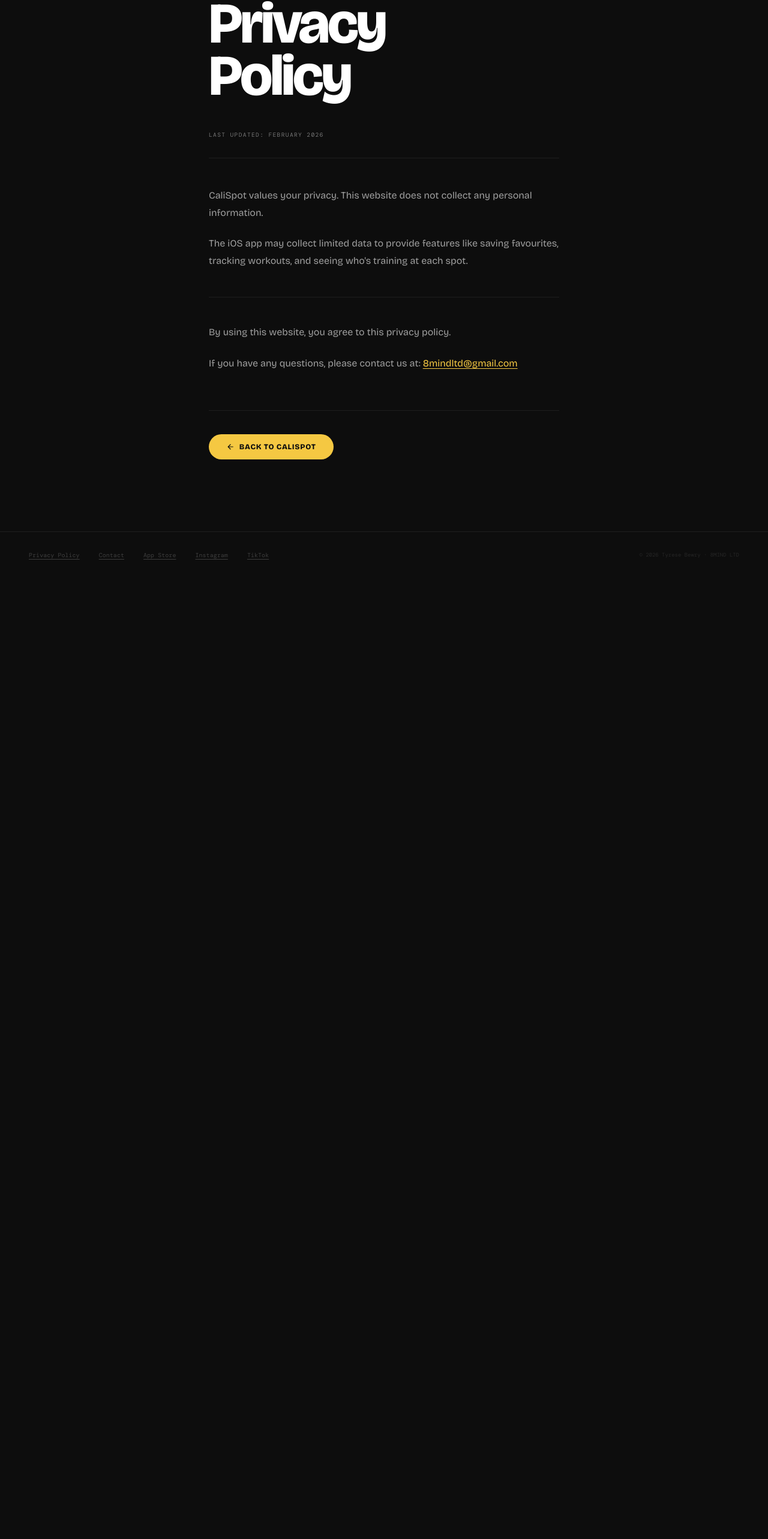
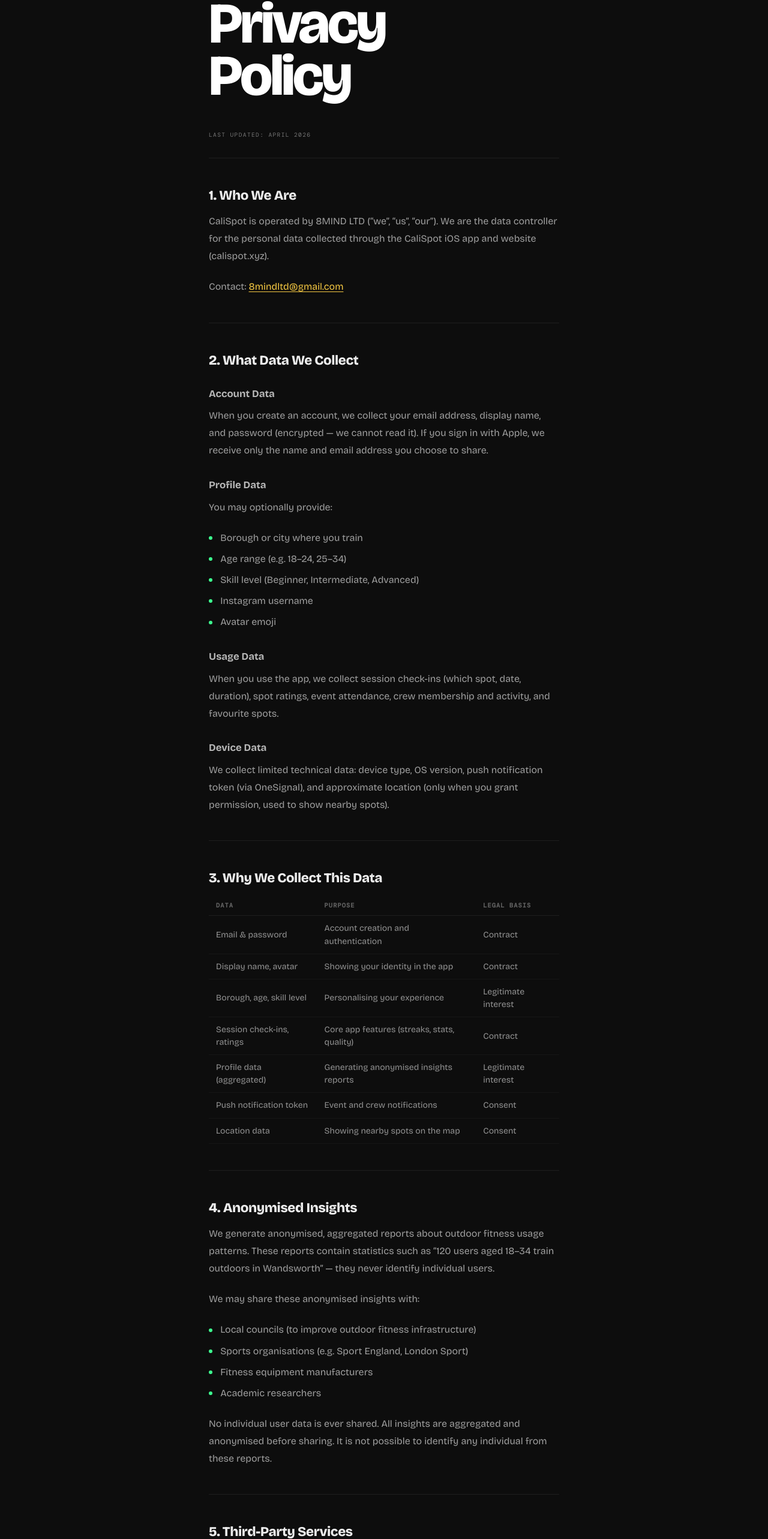
Before and after one commit to tyrese7691/calispot-web, a Next.js app: page /privacy in a window 1280 px wide. Shown: the part 186-2752 px from the top of the page at 60% size. Before the commit the page ends 1150 px from the top, so only its background shows below. Built offline with nearby package versions, Linux system fonts and the light colour scheme.

Commit message:
Website update

```diff
--- a/pages/privacy.js
+++ b/pages/privacy.js
@@ -1,8 +1,6 @@
 import Head from "next/head";
 import Link from "next/link";
-
 const FONTS = "https://fonts.googleapis.com/css2?family=Bricolage+Grotesque:opsz,wght@12..96,400;12..96,700;12..96,800;12..96,900&family=DM+Mono:wght@400;500&display=swap";
-
 export default function Privacy() {
   return (
     <>
@@ -13,7 +11,6 @@
         <link rel="preconnect" href="https://fonts.gstatic.com" crossOrigin="true" />
         <link href={FONTS} rel="stylesheet" />
       </Head>
-
       <style>{`
         *,*::before,*::after{box-sizing:border-box;margin:0;padding:0}
         :root{
@@ -25,8 +22,6 @@
         }
         html{scroll-behavior:smooth}
         body{background:var(--bg);color:var(--w);font-family:var(--font);overflow-x:hidden;min-height:100vh}
-
-        /* NAV — same as index */
         nav{display:flex;align-items:center;justify-content:space-between;padding:0 48px;height:68px;border-bottom:1px solid var(--bd);background:rgba(10,10,10,.92);backdrop-filter:blur(24px);-webkit-backdrop-filter:blur(24px);position:sticky;top:0;z-index:900}
         .nl{display:flex;align-items:center;gap:10px;text-decoration:none}
         .nl-logo{width:51px;height:51px;border-radius:50%;overflow:hidden;background:#fff;flex-shrink:0}
@@ -34,48 +29,33 @@
         .nl-name{font-size:1rem;font-weight:800;letter-spacing:-.02em;color:var(--w)}
         .nbtn{display:inline-flex;align-items:center;gap:6px;background:var(--y);color:#0d0d0d;font-size:.75rem;font-weight:800;letter-spacing:.06em;text-transform:uppercase;padding:.6rem 1.4rem;border-radius:50px;text-decoration:none;transition:transform .2s,box-shadow .2s}
         .nbtn:hover{transform:scale(1.05);box-shadow:0 0 28px rgba(245,200,66,.5)}
-
-        /* PAGE */
         .wrap{max-width:680px;margin:0 auto;padding:80px 48px 120px}
-
-        /* EYEBROW */
         .eyb{font-family:var(--mono);font-size:.62rem;letter-spacing:.22em;text-transform:uppercase;color:var(--y);margin-bottom:1.4rem;display:flex;align-items:center;gap:.7rem}
         .eyb::before{content:'';width:24px;height:1px;background:var(--y);flex-shrink:0}
-
-        /* TITLE */
         h1{font-size:clamp(3rem,8vw,6rem);font-weight:900;line-height:.9;letter-spacing:-.04em;color:#fff;margin-bottom:3rem}
-
-        /* LOGO MARK */
-        .logo-mark{display:flex;align-items:center;gap:12px;margin-bottom:3.5rem}
-        .logo-mark img{height:52px;width:52px;border-radius:50%;object-fit:cover;background:#fff}
-        .logo-mark-name{font-size:1.2rem;font-weight:900;letter-spacing:-.03em;color:rgba(255,255,255,.3)}
-
-        /* METADATA */
         .meta{font-family:var(--mono);font-size:.6rem;letter-spacing:.14em;text-transform:uppercase;color:var(--wm);margin-bottom:3rem;padding-bottom:2rem;border-bottom:1px solid var(--bd)}
-
-        /* BODY COPY */
         .body p{font-size:1rem;font-weight:400;line-height:1.8;color:rgba(255,255,255,.6);margin-bottom:1.4rem}
         .body p:last-child{margin-bottom:0}
         .body a{color:var(--y);text-decoration:underline;text-underline-offset:3px;transition:opacity .15s}
         .body a:hover{opacity:.75}
-
-        /* SECTION DIVIDERS */
+        .body h2{font-size:1.4rem;font-weight:800;color:var(--w);margin-top:3rem;margin-bottom:1rem;letter-spacing:-.02em}
+        .body h3{font-size:1.05rem;font-weight:700;color:rgba(255,255,255,.7);margin-top:2rem;margin-bottom:.8rem}
+        .body ul{list-style:none;margin-bottom:1.4rem}
+        .body ul li{font-size:1rem;line-height:1.8;color:rgba(255,255,255,.6);padding-left:1.2rem;position:relative;margin-bottom:.4rem}
+        .body ul li::before{content:'';position:absolute;left:0;top:.7em;width:6px;height:6px;border-radius:50%;background:var(--g)}
+        .body table{width:100%;border-collapse:collapse;margin-bottom:1.8rem;font-size:.88rem}
+        .body th{text-align:left;padding:10px 12px;color:rgba(255,255,255,.35);font-family:var(--mono);font-size:.65rem;letter-spacing:.1em;text-transform:uppercase;border-bottom:1px solid var(--bd)}
+        .body td{padding:10px 12px;color:rgba(255,255,255,.55);border-bottom:1px solid rgba(255,255,255,.04);line-height:1.5}
         .divider{height:1px;background:var(--bd);margin:2.8rem 0}
-
-        /* BACK BUTTON */
         .back-wrap{margin-top:4rem;padding-top:2.4rem;border-top:1px solid var(--bd)}
         .back-btn{display:inline-flex;align-items:center;gap:8px;color:#0d0d0d;background:var(--y);font-size:.78rem;font-weight:800;letter-spacing:.06em;text-transform:uppercase;padding:.85rem 1.8rem;border-radius:50px;text-decoration:none;transition:transform .2s,box-shadow .2s}
         .back-btn:hover{transform:translateY(-2px);box-shadow:0 12px 36px rgba(245,200,66,.4)}
         .back-btn svg{flex-shrink:0}
-
-        /* FOOTER */
         footer{border-top:1px solid var(--bd);padding:32px 48px;display:flex;align-items:center;justify-content:space-between;flex-wrap:wrap;gap:1.5rem}
-        .flo{font-size:1.4rem;font-weight:900;letter-spacing:-.03em;color:rgba(255,255,255,.18)}
         .flk{display:flex;gap:2rem;flex-wrap:wrap}
         .flk a{font-family:var(--mono);font-size:.63rem;color:rgba(255,255,255,.2);text-decoration:underline;text-underline-offset:3px;transition:color .2s}
         .flk a:hover{color:var(--wm)}
         .fcp{font-family:var(--mono);font-size:.56rem;color:rgba(255,255,255,.1)}
-
         @media(max-width:640px){
           nav,.wrap,footer{padding-left:24px;padding-right:24px}
         }
@@ -93,28 +73,186 @@
 
       {/* CONTENT */}
       <div className="wrap">
-
         <div className="eyb">Legal</div>
         <h1>Privacy<br />Policy</h1>
-
-        <div className="meta">Last updated: February 2026</div>
+        <div className="meta">Last updated: April 2026</div>
 
         <div className="body">
+
+          <h2>1. Who We Are</h2>
           <p>
-            CaliSpot values your privacy. This website does not collect any personal information.
+            CaliSpot is operated by 8MIND LTD (&ldquo;we&rdquo;, &ldquo;us&rdquo;, &ldquo;our&rdquo;).
+            We are the data controller for the personal data collected through the CaliSpot iOS app
+            and website (calispot.xyz).
           </p>
+          <p>Contact: <a href="mailto:8mindltd@gmail.com">8mindltd@gmail.com</a></p>
+
+          <div className="divider" />
+
+          <h2>2. What Data We Collect</h2>
+
+          <h3>Account Data</h3>
+          <p>When you create an account, we collect your email address, display name, and password
+          (encrypted &mdash; we cannot read it). If you sign in with Apple, we receive only the name
+          and email address you choose to share.</p>
+
+          <h3>Profile Data</h3>
+          <p>You may optionally provide:</p>
+          <ul>
+            <li>Borough or city where you train</li>
+            <li>Age range (e.g. 18&ndash;24, 25&ndash;34)</li>
+            <li>Skill level (Beginner, Intermediate, Advanced)</li>
+            <li>Instagram username</li>
+            <li>Avatar emoji</li>
+          </ul>
+
+          <h3>Usage Data</h3>
+          <p>When you use the app, we collect session check-ins (which spot, date, duration),
+          spot ratings, event attendance, crew membership and activity, and favourite spots.</p>
+
+          <h3>Device Data</h3>
+          <p>We collect limited technical data: device type, OS version, push notification token
+          (via OneSignal), and approximate location (only when you grant permission, used to show
+          nearby spots).</p>
+
+          <div className="divider" />
+
+          <h2>3. Why We Collect This Data</h2>
+          <table>
+            <thead>
+              <tr><th>Data</th><th>Purpose</th><th>Legal Basis</th></tr>
+            </thead>
+            <tbody>
+              <tr><td>Email &amp; password</td><td>Account creation and authentication</td><td>Contract</td></tr>
+              <tr><td>Display name, avatar</td><td>Showing your identity in the app</td><td>Contract</td></tr>
+              <tr><td>Borough, age, skill level</td><td>Personalising your experience</td><td>Legitimate interest</td></tr>
+              <tr><td>Session check-ins, ratings</td><td>Core app features (streaks, stats, quality)</td><td>Contract</td></tr>
+              <tr><td>Profile data (aggregated)</td><td>Generating anonymised insights reports</td><td>Legitimate interest</td></tr>
+              <tr><td>Push notification token</td><td>Event and crew notifications</td><td>Consent</td></tr>
+              <tr><td>Location data</td><td>Showing nearby spots on the map</td><td>Consent</td></tr>
+            </tbody>
+          </table>
+
+          <div className="divider" />
+
+          <h2>4. Anonymised Insights</h2>
           <p>
-            The iOS app may collect limited data to provide features like saving favourites, tracking
-            workouts, and seeing who&apos;s training at each spot.
+            We generate anonymised, aggregated reports about outdoor fitness usage patterns.
+            These reports contain statistics such as &ldquo;120 users aged 18&ndash;34 train outdoors
+            in Wandsworth&rdquo; &mdash; they never identify individual users.
+          </p>
+          <p>We may share these anonymised insights with:</p>
+          <ul>
+            <li>Local councils (to improve outdoor fitness infrastructure)</li>
+            <li>Sports organisations (e.g. Sport England, London Sport)</li>
+            <li>Fitness equipment manufacturers</li>
+            <li>Academic researchers</li>
+          </ul>
+          <p>
+            No individual user data is ever shared. All insights are aggregated and anonymised
+            before sharing. It is not possible to identify any individual from these reports.
           </p>
 
           <div className="divider" />
 
-          <p>By using this website, you agree to this privacy policy.</p>
+          <h2>5. Third-Party Services</h2>
+          <table>
+            <thead>
+              <tr><th>Service</th><th>Purpose</th><th>Data Shared</th></tr>
+            </thead>
+            <tbody>
+              <tr><td>Supabase</td><td>Database, auth, storage</td><td>Account, profile, usage data</td></tr>
+              <tr><td>Firebase (Google)</td><td>Real-time presence</td><td>User ID, spot ID</td></tr>
+              <tr><td>OneSignal</td><td>Push notifications</td><td>Device token, user ID</td></tr>
+              <tr><td>Apple</td><td>Sign in, In-App Purchases</td><td>Name, email (your choice)</td></tr>
+              <tr><td>Amazon Associates</td><td>Affiliate product links</td><td>No personal data</td></tr>
+            </tbody>
+          </table>
+          <p>We do not sell your personal data to any third party.</p>
 
+          <div className="divider" />
+
+          <h2>6. In-App Purchases</h2>
           <p>
-            If you have any questions, please contact us at:{" "}
-            <a href="mailto:8mindltd@gmail.com">8mindltd@gmail.com</a>
+            CaliSpot offers optional in-app purchases (e.g. promoting events). These are processed
+            by Apple through StoreKit. We do not collect or store any payment information &mdash;
+            Apple handles all billing.
+          </p>
+
+          <div className="divider" />
+
+          <h2>7. Your Rights (UK GDPR)</h2>
+          <p>You have the right to:</p>
+          <ul>
+            <li><strong>Access</strong> your data &mdash; request a copy of everything we hold about you</li>
+            <li><strong>Correct</strong> your data &mdash; update your profile in the app at any time</li>
+            <li><strong>Delete</strong> your data &mdash; use &ldquo;Delete Account&rdquo; in Profile &rarr; Settings, or email us</li>
+            <li><strong>Object</strong> to processing &mdash; you can object to our use of your data for anonymised insights</li>
+            <li><strong>Data portability</strong> &mdash; request your data in a machine-readable format</li>
+            <li><strong>Withdraw consent</strong> &mdash; turn off notifications or location in your device settings</li>
+          </ul>
+          <p>
+            To exercise any of these rights, email{" "}
+            <a href="mailto:8mindltd@gmail.com">8mindltd@gmail.com</a>.
+            We will respond within 30 days.
+          </p>
+
+          <div className="divider" />
+
+          <h2>8. Data Retention</h2>
+          <ul>
+            <li><strong>Active accounts:</strong> We retain your data for as long as your account is active.</li>
+            <li><strong>Deleted accounts:</strong> All personal data is permanently removed. Anonymised statistics that cannot identify you may be retained.</li>
+            <li><strong>Session data:</strong> Retained while your account is active and deleted when your account is deleted.</li>
+          </ul>
+
+          <div className="divider" />
+
+          <h2>9. Data Security</h2>
+          <p>
+            Your data is stored securely on Supabase servers with row-level security policies.
+            Passwords are hashed and cannot be read by us or anyone else.
+            All data transmission uses HTTPS encryption.
+          </p>
+
+          <div className="divider" />
+
+          <h2>10. Children</h2>
+          <p>
+            CaliSpot is not directed at children under 13. We do not knowingly collect data from
+            children under 13. If you believe a child under 13 has created an account, please
+            contact us and we will delete it.
+          </p>
+
+          <div className="divider" />
+
+          <h2>11. Cookies</h2>
+          <p>
+            The CaliSpot website does not use tracking cookies. We use basic analytics to
+            understand page visits.
+          </p>
+
+          <div className="divider" />
+
+          <h2>12. Changes</h2>
+          <p>
+            We may update this privacy policy from time to time. If we make significant changes,
+            we will notify you through the app. The &ldquo;Last updated&rdquo; date at the top
+            shows when the policy was last revised.
+          </p>
+
+          <div className="divider" />
+
+          <h2>13. Contact &amp; Complaints</h2>
+          <p>
+            For any questions about this privacy policy or your data, email{" "}
+            <a href="mailto:8mindltd@gmail.com">8mindltd@gmail.com</a>.
+          </p>
+          <p>
+            If you are unhappy with how we handle your data, you have the right to complain to the
+            Information Commissioner&apos;s Office (ICO) at{" "}
+            <a href="https://ico.org.uk" target="_blank" rel="noreferrer">ico.org.uk</a> or
+            call 0303 123 1113.
           </p>
         </div>
 
@@ -137,7 +275,7 @@
           <a href="https://www.instagram.com/calispot.xyz/" target="_blank" rel="noreferrer">Instagram</a>
           <a href="https://www.tiktok.com/@calispot.xyz" target="_blank" rel="noreferrer">TikTok</a>
         </div>
-        <div className="fcp">© 2026 Tyrese Bewry · 8MIND LTD</div>
+        <div className="fcp">&copy; 2026 Tyrese Bewry &middot; 8MIND LTD</div>
       </footer>
     </>
   );
```
